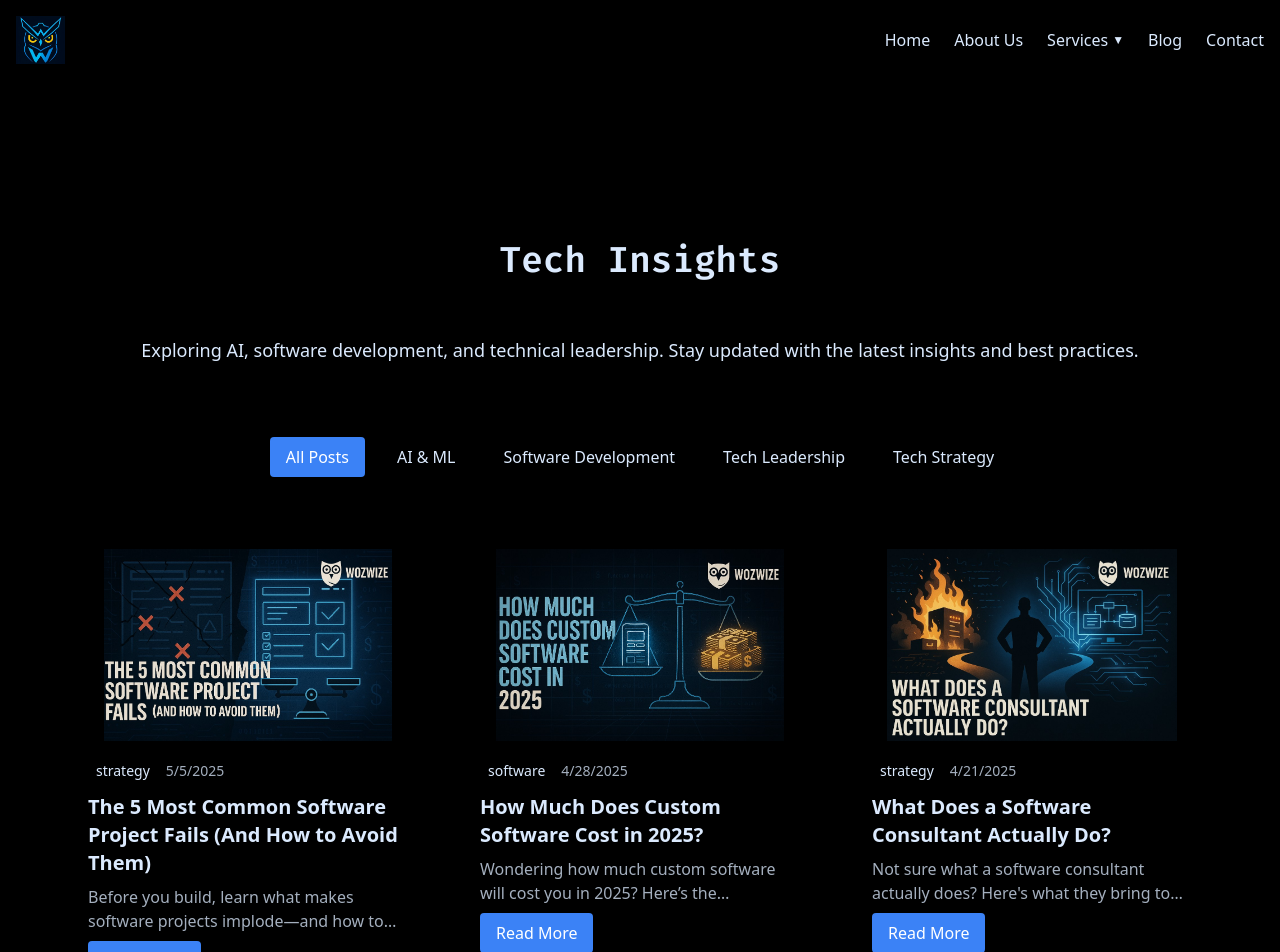
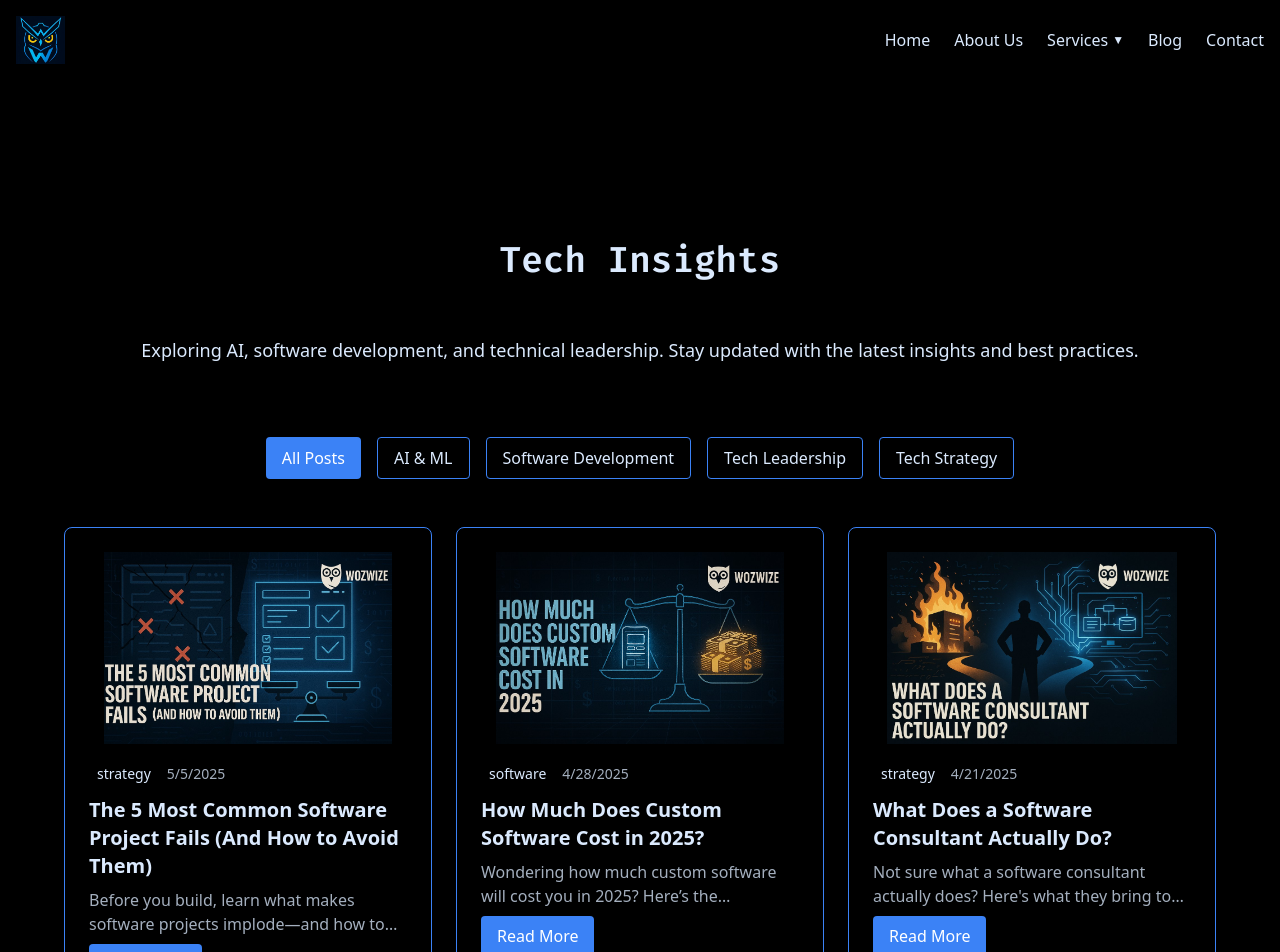
Before and after one commit to LtShibby/wozwize-portfolio, a React (Vite) app: page /blog in a window 1280 px wide. Shown: the top 952 px of the page. Built offline with nearby package versions, Linux system fonts and the light colour scheme.

Commit message:
updating styling for blog cards and category buttons

```diff
--- a/src/components/blog/BlogCard.jsx
+++ b/src/components/blog/BlogCard.jsx
@@ -10,7 +10,7 @@ function BlogCard({ post, index }) {
       initial={{ opacity: 0, y: 20 }}
       animate={{ opacity: 1, y: 0 }}
       transition={{ delay: index * 0.1 }}
-      className={`${theme.nav} p-6 rounded-lg shadow-lg`}
+      className={`${theme.nav} ${theme.border} border p-6 rounded-lg shadow-lg`}
     >
       {post.image && (
         <div className="mb-4 w-full h-48 rounded-lg overflow-hidden relative">
--- a/src/pages/Blog.jsx
+++ b/src/pages/Blog.jsx
@@ -62,10 +62,10 @@ function Blog() {
                   setSelectedCategory(category.id);
                   setCurrentPage(1);
                 }}
-                className={`${theme.text} px-4 py-2 rounded transition-all
+                className={`px-4 py-2 rounded transition-all
                   ${selectedCategory === category.id
-                    ? theme.button
-                    : `${theme.nav} hover:opacity-80`}`}
+                    ? `${theme.button}`
+                    : `${theme.nav} ${theme.text} ${theme.border} border hover:opacity-80`}`}
               >
                 {category.name}
               </button>
```
